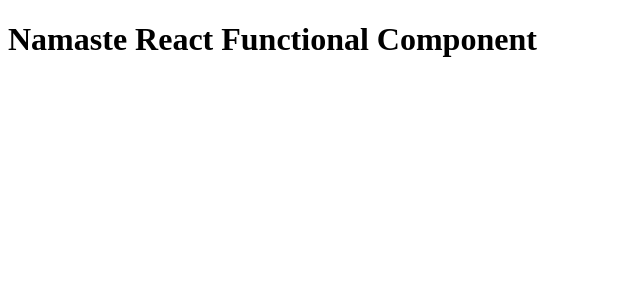
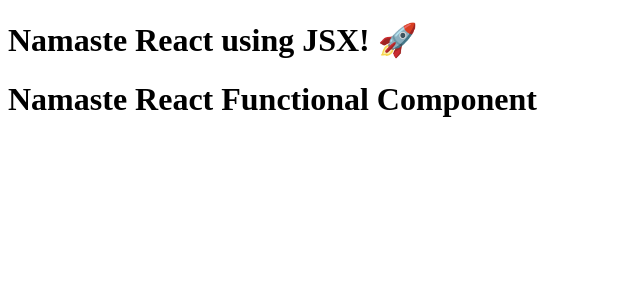
Before and after one commit to Prachi24599/namaste-react, a React (Vite) app: page / in a window 1280 px wide. Shown: the top 300 px of the page, without its empty margins (0-640 px from the left). Built offline with nearby package versions, Linux system fonts and the light colour scheme.

Commit message:
component composition

```diff
--- a/App.js
+++ b/App.js
@@ -1,29 +1,18 @@
 import React from "react";
 import ReactDOM from "react-dom/client";
 
-// React Element
-const heading = (<h1 className="heading" tabIndex="1">
+const Title = () => (<h1 className="heading" tabIndex="1">
     Namaste React using JSX! 🚀
     </h1>);
 
-//React Functional Component - Normal JavaScript function that returns JSX code.
-const HeadingComponent = () => {
-    return <h1 className="heading">Namaste React Functional Component</h1>
-}
-
-//IF there is only one line, then we can skip return
-const HeadingComponent2 = () =>  <h1 className="heading">Namaste React Functional Component</h1>
-
-//If we need to write JSX on multiple lines then we need to wrap it in curly braces
-//This is common convention in industry
-const HeadingComponent3 = () => (
+//Component Composition - Rendering one component inside another
+const HeadingComponent = () => (
     <div id="container">
+        <Title/>
         <h1 className="heading">Namaste React Functional Component</h1>
     </div>
 )
 
 const root = ReactDOM.createRoot(document.getElementById("root"));
 
-// root.render(heading);
-//rendering functional component on the page
-root.render(<HeadingComponent3/>);
+root.render(<HeadingComponent/>);
```
